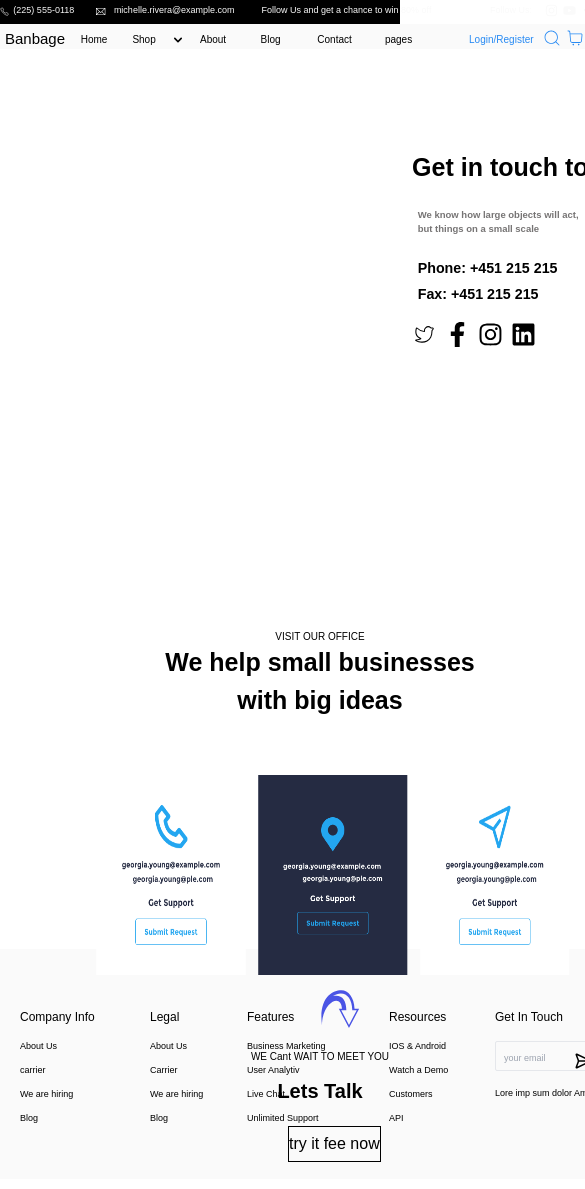
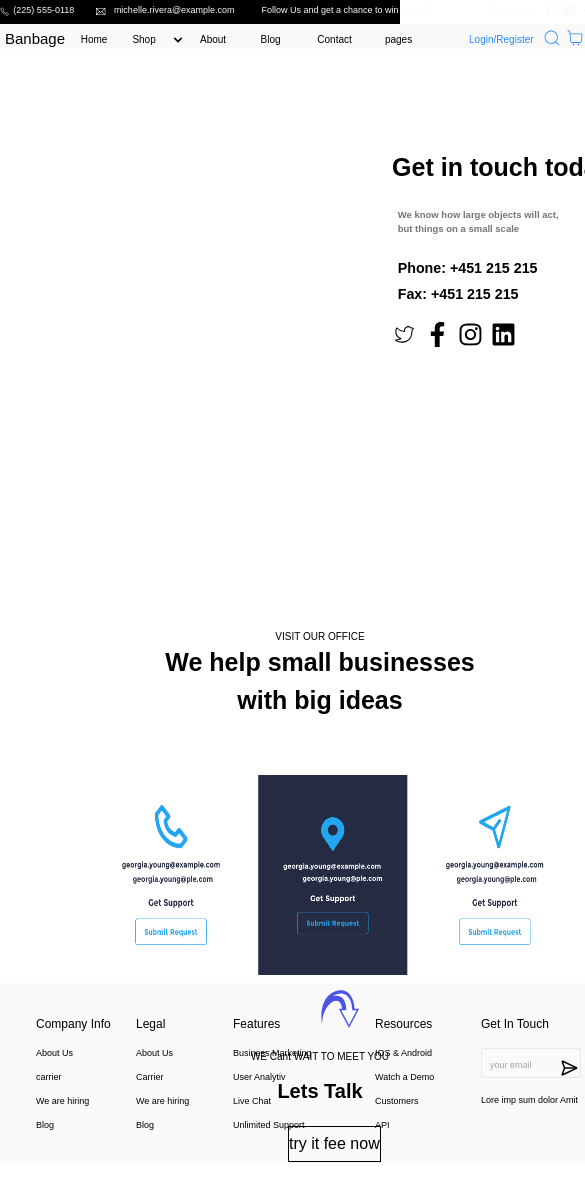
Before and after one commit to Alishba19/hackathon-2025, a Next.js app: page /Contact in a window 390 px wide. Shown: the top 1189 px of the page, 585 px wide, since content can reach past the window. Built offline with nearby package versions, Linux system fonts and the light colour scheme.

Commit message:
first commit

```diff
--- a/src/app/About/page.tsx
+++ b/src/app/About/page.tsx
@@ -15,9 +15,9 @@ import pic4 from "../About/pic4.png";
 function page (){
     return(
         <>
-        <div className="container bg-[#fafafa] mx-auto h-[1600px] w-[650px]">
+        <div className="container bg-[#fafafa] h-[1650px] w-full">
             {/*SECTION-1*/}
-            <div className="h-auto lg:h-[729px] w-full lg:w-[853px] bg-framel-color flex flex-col lg:flex-row items-center lg:items-start bg-slate-100">
+            <div className="h-auto lg:h-[900px] w-full lg:w-[1440px] bg-framel-color flex flex-col lg:flex-row items-center lg:items-start bg-slate-100">
             <div className="flex gap-10 mt-[80px]">
                <h1 className="text-[0.875rem] font-semibold uppercase text-black">ABOUT COMPANY
                <h2 className="text-black ml-[5px] mt-5 text-3x1 font-semibold">About us</h2>
--- a/src/app/Contact/page.tsx
+++ b/src/app/Contact/page.tsx
@@ -13,9 +13,9 @@ import pic4 from "../Contact/pic4.png";
 function page (){
     return(
         <>
-        <div className="container bg-white mx-auto h-[900px] w-[1440px] main-color">
+        <div className="container bg-white mx-auto h-[930px] w-[1400px] main-color">
             {/*SECTION-1*/}
-            <div className="h-auto lg:h-[900px] w-full lg:w-[1440px] bg-frame1-color flex flex-col lg:flex-row items-center lg:items-start">
+            <div className="h-auto lg:h-[900px] w-full lg:w-[1300px] bg-frame1-color flex flex-col lg:flex-row items-center lg:items-start">
              <div className='flex gap-4 mt-[80px]'>
               <h1 className="text-black mt-5 text-[25px] font-semibold px-4 ml-[5px]">Get in touch today!
               <p className="text-[10px] text-[#767474] mt-5 font-semibold scale-95">We know how large objects will act,<br/>but things on a small scale</p>
--- a/src/app/components/Footer.tsx
+++ b/src/app/components/Footer.tsx
@@ -3,36 +3,36 @@ import { LuSendHorizontal } from "react-icons/lu";
 
 const Footer = () => {
   return(
-    <div className="w-[632px] h-[230px] flex pt-[10%] bg-[#fafafa]">
-        <div>
-        <h2 className="h-[24px] w-[130px] text-[12px] mt-5 mb-2 ml-5 font-inter text-[#000000] 3% ">Company Info</h2>
-        <h2 className="w-[87px] h-[24px] font-poppins ml-5 font-[500] text-[9px] text-[#000000]">About Us</h2>
-        <p className="font-poppins text-[9px] font-normal ml-5 w-[50px] text-[#000000] h-[24px]">carrier</p>
-        <p className="font-poppins text-[9px] font-normal ml-5  w-[97px] text-[#000000] h-[24px]">We are hiring</p>
-        <p className="font-poppins text-[9px] font-normal ml-5 w-[33px] text-[#000000] h-[24px]">Blog</p>
+    <div className="w-[632px] h-[180px] mt-1 flex pt-[3%] bg-[#fafafa]">
+        <div className="gap-2">
+        <h2 className="h-[24px] w-[100px] text-[12px] mt-5 mb-2 ml-9 font-inter text-[#000000] 3% ">Company Info</h2>
+        <h2 className="w-[87px] h-[24px] font-poppins ml-9 font-[500] text-[9px] text-[#000000]">About Us</h2>
+        <p className="font-poppins text-[9px] font-normal ml-9 w-[50px] text-[#000000] h-[24px]">carrier</p>
+        <p className="font-poppins text-[9px] font-normal ml-9  w-[97px] text-[#000000] h-[24px]">We are hiring</p>
+        <p className="font-poppins text-[9px] font-normal ml-9 w-[33px] text-[#000000] h-[24px]">Blog</p>
         </div>
-        <div>
+        <div className="gap-2">
             <h2 className="w-[45px] h-[24px] mt-5 mb-2 font-poppins text-[12px] text-[#000000] ">Legal</h2>
             <p className="w-[67x] h-[24px] font-poppins  text-[9px] font-normal text-[#000000]">About Us</p>
             <p className="w-[50px] h-[24px] font-poppins text-[9px] font-normal text-[#000000]">Carrier</p>
             <p className="w-[97px] h-[24px] font-poppins text-[9px] font-normal text-[#000000]">We are hiring</p>
             <p className="w-[33px] h-[24px] font-poppins text-[9px] font-normal text-[#000000]">Blog</p>
         </div>
-        <div>
+        <div className="gap-2">
         <h2 className="w-[72px] h-[24px] mt-5 mb-2 font-poppins text-[12px] text-[#000000] ">Features</h2>
         <p className="w-[142px] h-[24px] font-poppins text-[9px] font-normal text-[#000000]">Business Marketing</p>
         <p className="w-[97px] h-[24px] font-poppins text-[9px] font-normal text-[#000000]">User Analytiv</p>
         <p className="w-[68px] h-[24px] font-poppins text-[9px] font-normal text-[#000000]">Live Chat</p>
         <p className="w-[134px] h-[24px] font-poppins text-[9px] font-normal text-[#000000]">Unlimited Support</p>
         </div>
-        <div>
+        <div className="gap-2">
         <h2 className="w-[86px] h-[24px] mt-5 mb-2 font-poppins text-[12px] text-[#000000] ">Resources</h2>
         <p className="w-[102px] h-[24px] font-poppins text-[9px] font-normal text-[#000000]">IOS & Android</p>
         <p className="w-[106px] h-[24px] font-poppins text-[9px] font-normal text-[#000000]">Watch a Demo</p>
         <p className="w-[79px] h-[24px] font-poppins text-[9px] font-normal text-[#000000]">Customers</p>
         <p className="w-[25px] h-[24px] font-poppins text-[9px] font-normal text-[#000000]">API</p>
         </div>
-        <div>
+        <div className="gap-2">
         <h2 className="w-[150px] h-[25px] mt-5 mb-2 font-poppins text-[12px] text-[#000000] ">Get In Touch</h2>
         <button className="flex bg-[#fafafa] text-[#000000] w-[100px] pt-[10px]  pb-[12px] border-[1px] rounded-[2px] h-[30px]"><input type="email" placeholder='your email' className="w-[70px] ml-2 text-[9px] bg-[#fafafa] text-[#000000]"/><LuSendHorizontal className="w-[18px] h-[18px] text-[#000000]"/></button>
         <p className="w-[100px] font-opacity h-[18px] mt-4 font-poppins text-[9px] font-normal text-[#000000] ">Lore imp sum dolor Amit</p>
--- a/src/app/page.tsx
+++ b/src/app/page.tsx
@@ -19,7 +19,7 @@ import pic3 from "../app/pic3.png";
 export default function Home() {
   return (
     <>
-    <div className="w-[630px] h-[2500px] bg-[#FAFAFA]">
+    <div className="w-full h-[2600px] bg-[#FAFAFA]">
       {/*SECTION-1*/}
       <div className="flex">
       <Image className="h-auto w-full lg:h-[800px] lg:w-[800px]" src={col} alt='image'/>
@@ -78,7 +78,7 @@ export default function Home() {
             <p className="text-white text-[10px]">$16.48</p><p className="text-[10px] mt-3 h-9 w-20 border-[1px] font-semibold ">ADD TO CART</p>
             </h1>
           <div>
-           <Image className="h-auto w-full lg:h-[1000px] lg:w-[853px]" src={produce} alt='Rocket single seater'/>
+           <Image className="h-auto w-full lg:h-[600px] lg:w-[600px]" src={produce} alt='Rocket single seater'/>
           </div>
         </div>
       </div>
```
Also changed, not shown: public/col1.png (deleted).
